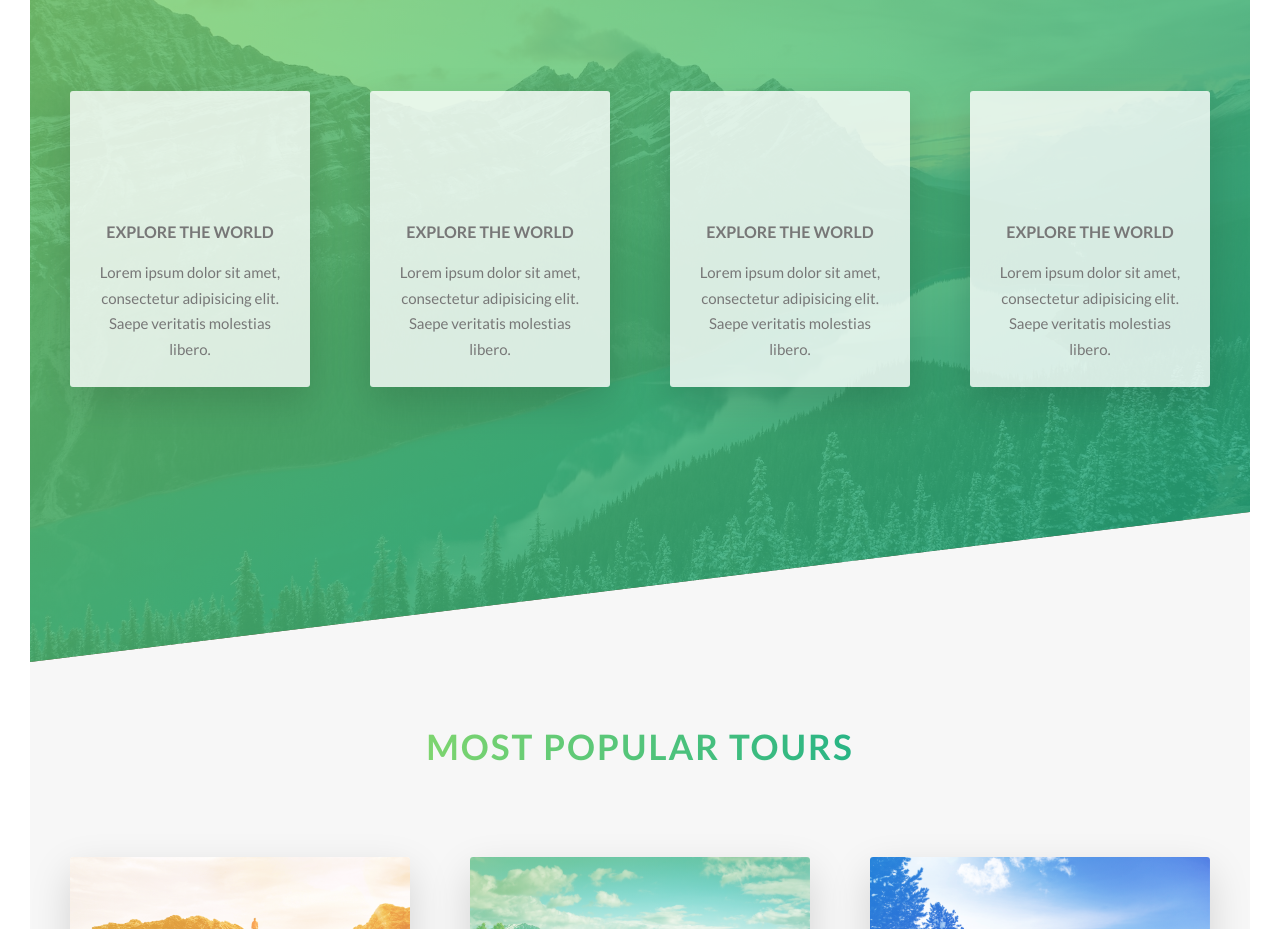
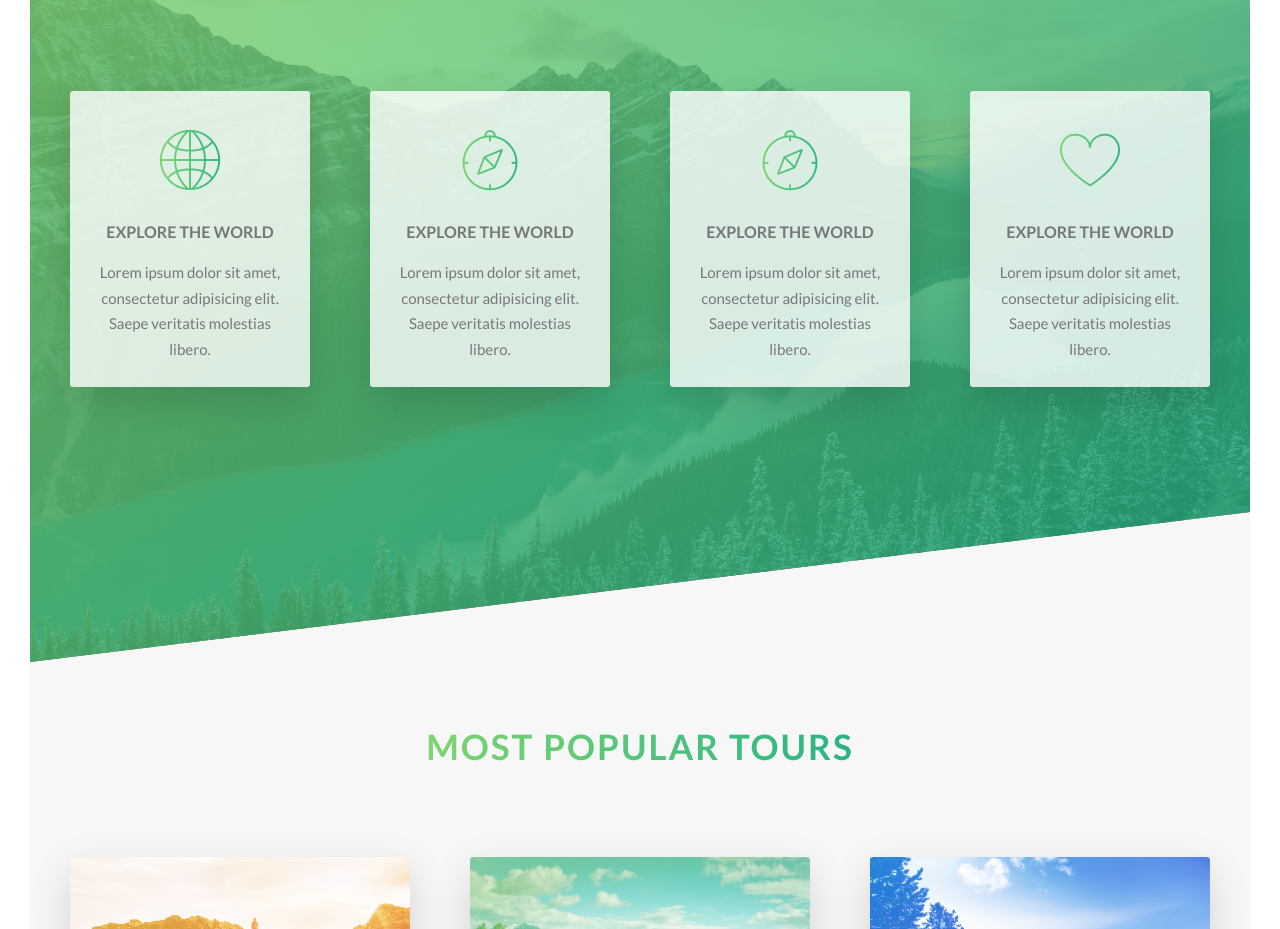
Before and after one commit to vibraniumSwaleh/wander, a website: page index.html in a window 1280 px wide. Shown: the part 1600-2529 px from the top of the page. Drawn offline with Linux system fonts and the light colour scheme.

```diff
--- a/index.html
+++ b/index.html
@@ -158,7 +158,7 @@
 
           <div class="col-1-of-4">
             <div class="feature-box">
-              <i class="feature-box__icon icon-basic-map"></i>
+              <i class="feature-box__icon icon-basic-compass"></i>
               <h3 class="heading-tertiary u-margin-bottom-small">
                 Explore the world
               </h3>
--- a/package.json
+++ b/package.json
@@ -5,8 +5,6 @@
   "main": "index.js",
   "scripts": {
     "watch:sass": "node-sass sass/main.scss css/style.css -w",
-    "devserver": "live-server",
-    "start": "npm-run-all --parallel devserver watch:sass",
     "compile:sass": "node-sass sass/main.scss css/style.comp.css",
     "concat:css": "concat -o css/style.concat.css css/icon-font.css css/style.comp.css",
     "prefix:css": "postcss --use autoprefixer -b 'last 10 versions' css/style.concat.css -o css/style.prefix.css",
@@ -25,7 +23,6 @@
   "devDependencies": {
     "autoprefixer": "^10.4.19",
     "concat": "^1.0.3",
-    "live-server": "^1.2.2",
     "node-sass": "^9.0.0",
     "npm-run-all": "^4.1.5",
     "postcss-cli": "^11.0.0"
--- a/sass/base/_base.scss
+++ b/sass/base/_base.scss
@@ -29,3 +29,8 @@
     padding: 0;
   }
 }
+
+::selection {
+  background-color: $color-primary;
+  color: $color-white;
+}
--- a/sass/components/_feature-box.scss
+++ b/sass/components/_feature-box.scss
@@ -5,7 +5,7 @@
   text-align: center;
   border-radius: 3px;
   box-shadow: 0 1.5rem 4rem rgba($color-black, 0.15);
-  transition: all .2s;
+  transition: all 0.2s;
 
   @include respond(tab-port) {
     padding: 2rem;
@@ -32,7 +32,4 @@
   &:hover {
     transform: translateY(-1.5rem) scale(1.03);
   }
-
-  &__text {
-  }
 }
--- a/sass/layout/_header.scss
+++ b/sass/layout/_header.scss
@@ -16,7 +16,7 @@
     clip-path: polygon(0 0, 100% 0, 100% 75vh, 0 100%);
   }
 
-  @media (min-resolution: 192dpi) and (min-width: 37.5em),
+  @media only screen and (min-resolution: 192dpi) and (min-width: 37.5em),
     (-webkit-min-device-pixel-ratio: 2) and (min-width: 37.5em),
     (min-width: 125em) {
     background-image: linear-gradient(
```
Also changed, not shown: sass/abstracts/_mixins.scss (+4 -4 lines), css/style.comp.css, css/style.concat.css, css/style.css, css/style.prefix.css, 1 other file.
